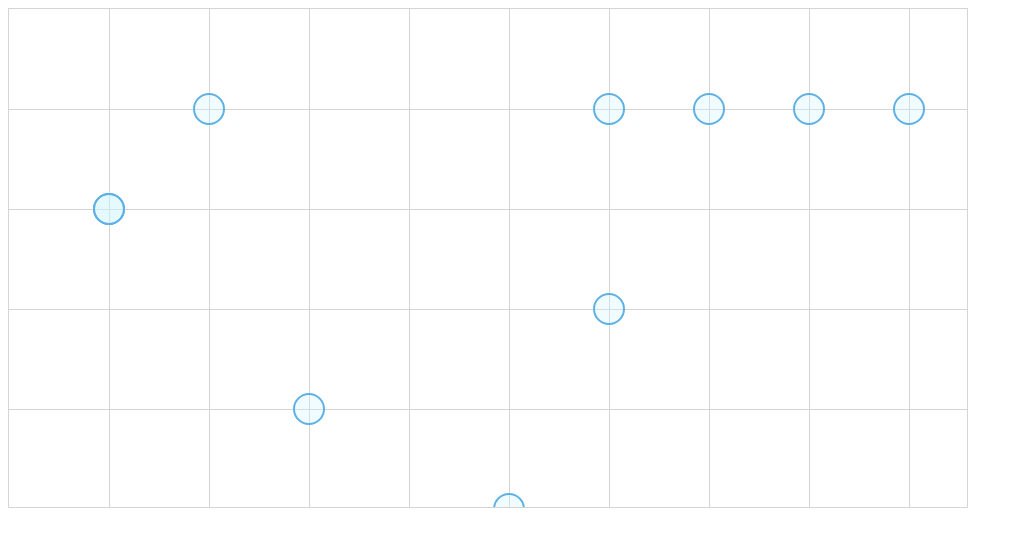
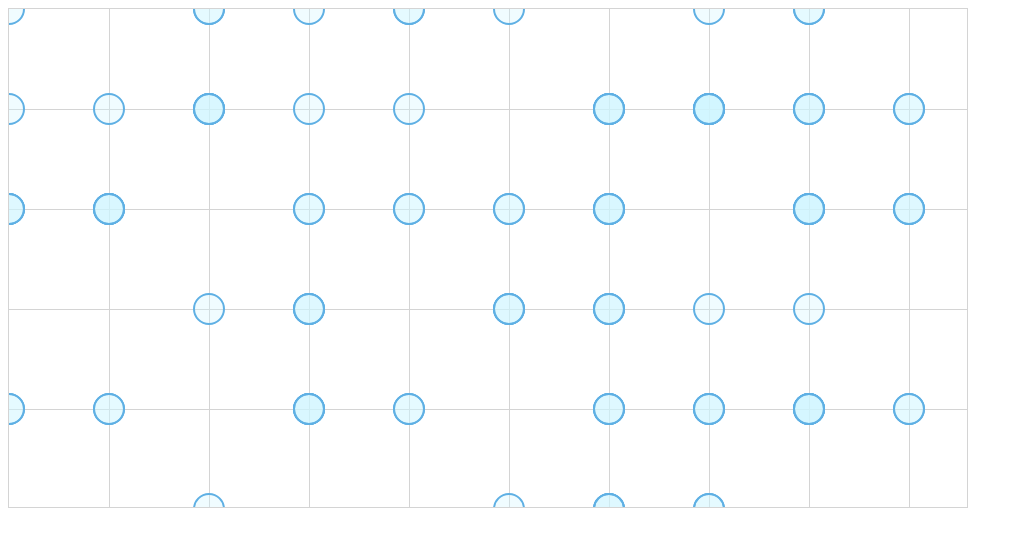
Before and after one commit to DaveFerBear/art_gallery_game, a plain HTML site: page index.html in a window 1280 px wide. Shown: the whole page, without its empty margins (0-1023 px from the left). Drawn offline with nearby package versions, Linux system fonts and the light colour scheme.

Commit message:
added index and removed DS Store

```diff
--- a/index.html
+++ b/index.html
@@ -11,7 +11,7 @@
 				resolution = 100,
 				r = 15;
 
-			var points = d3.range(10).map(function() {
+			var points = d3.range(100).map(function() {
 				return {
 					x: round(Math.random() * width, resolution),
 					y: round(Math.random() * height, resolution)
```
Also changed, not shown: 1 other file.
